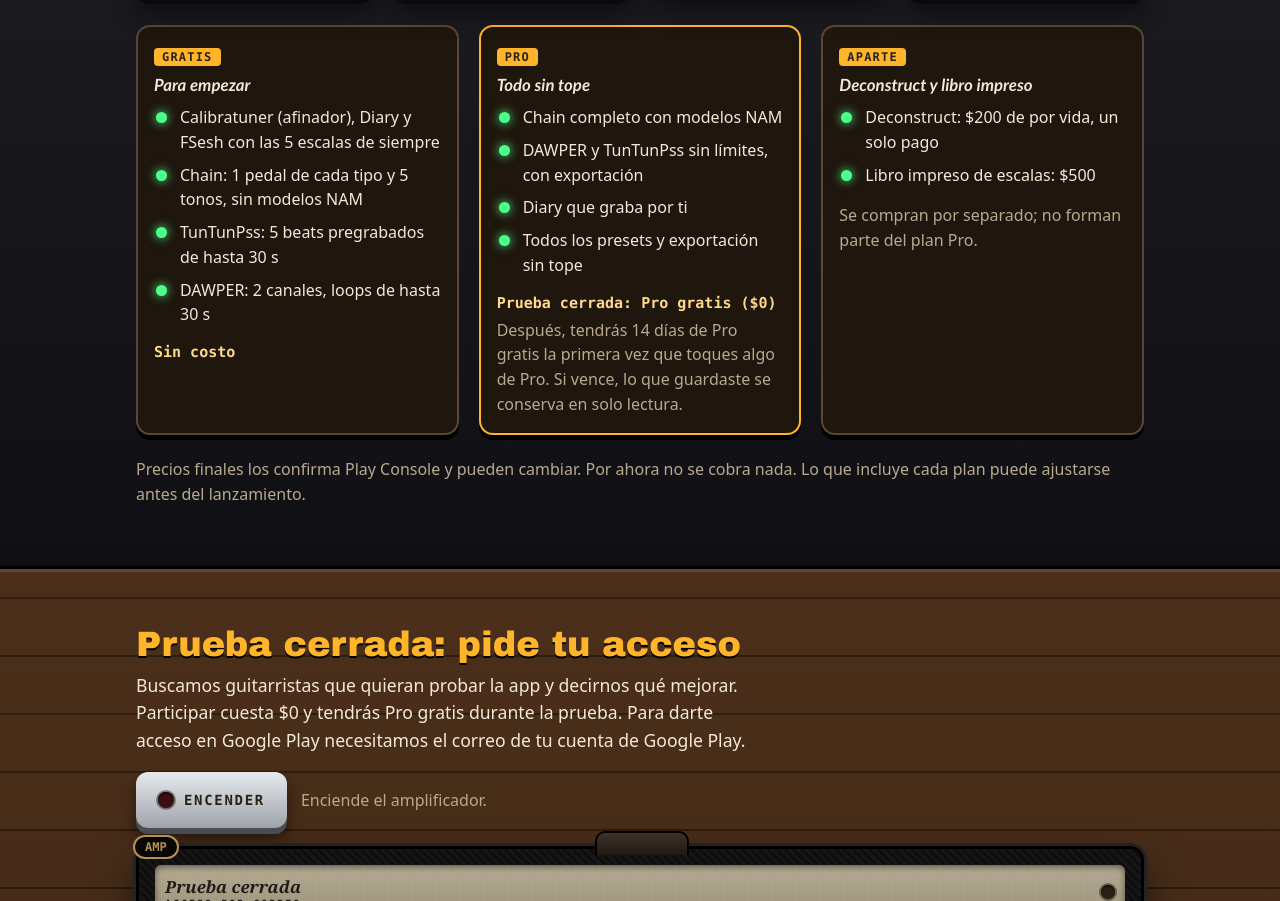
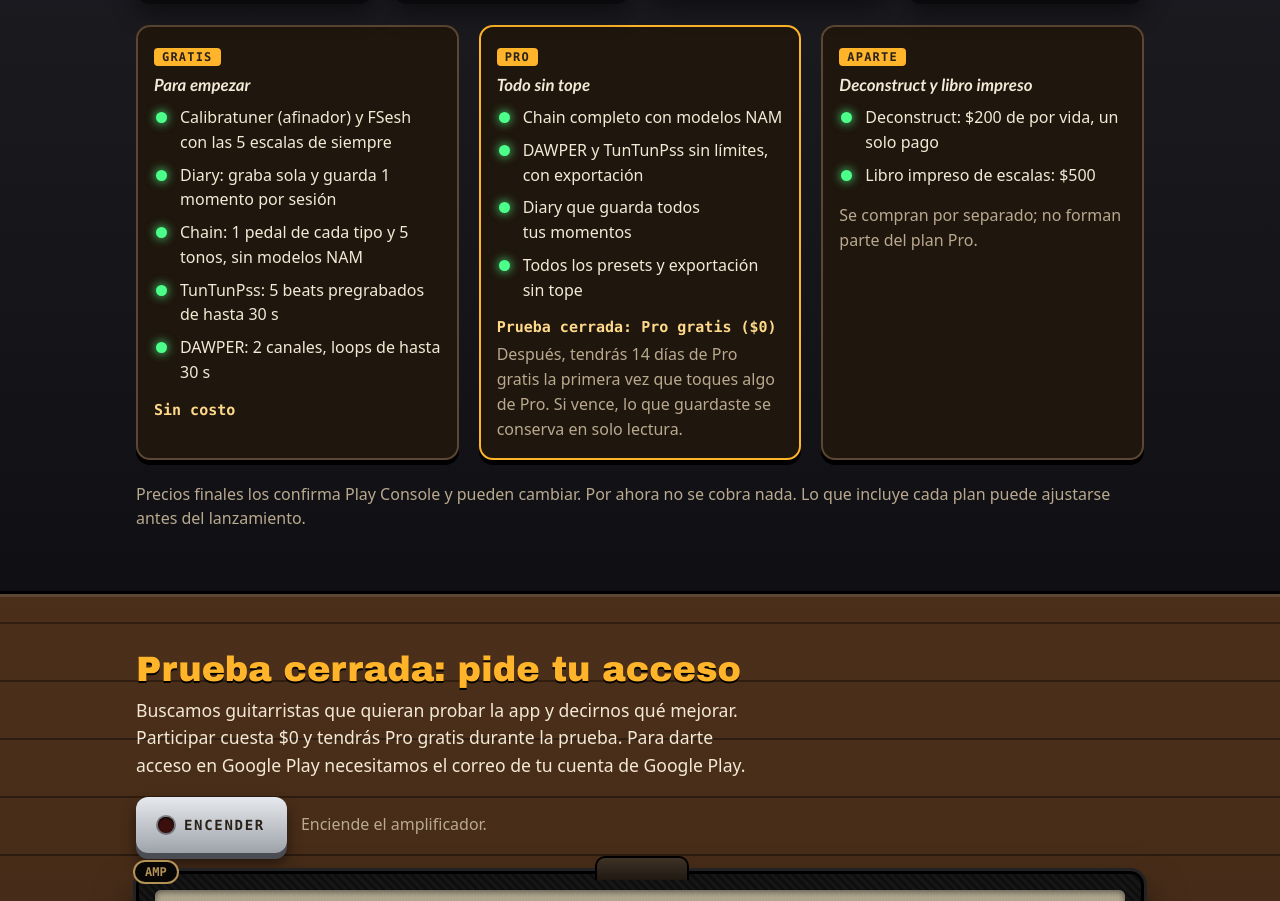
Before and after one commit to ponzho90/AADEVs612, a plain HTML site: page index.html in a window 1280 px wide. Shown: the part 3444-4345 px from the top of the page. Drawn offline with Linux system fonts and the light colour scheme.

Commit message:
Página ronda 18: Suscripciones refleja Diary gratis con 1 momento por sesión (Valeria, Líder de Producto)
Co-Authored-By: Claude Sonnet 5.5 <noreply@anthropic.com>
Claude-Session: https://claude.ai/code/session_01EBKvr9bsgyYhL96pBWzUMB

```diff
--- a/index.html
+++ b/index.html
@@ -238,10 +238,10 @@ html{scroll-behavior:auto}
 <div class="pl" role="listitem"><div class="nm"><span>Pro de por vida</span><i class="led v on" aria-hidden="true"></i></div><div class="lcdp"><b>$2,490</b><small>UN SOLO PAGO</small></div></div></div>
 <div class="cols">
 <div class="c" role="group" aria-label="Plan Gratis"><span class="etq">Gratis</span><h3>Para empezar</h3>
-<ul class="ok"><li>Calibratuner (afinador), Diary y FSesh con las 5 escalas de siempre</li><li>Chain: 1 pedal de cada tipo y 5 tonos, sin modelos NAM</li><li>TunTunPss: 5 beats pregrabados de hasta 30 s</li><li>DAWPER: 2 canales, loops de hasta 30 s</li></ul>
+<ul class="ok"><li>Calibratuner (afinador) y FSesh con las 5 escalas de siempre</li><li>Diary: graba sola y guarda 1 momento por sesión</li><li>Chain: 1 pedal de cada tipo y 5 tonos, sin modelos NAM</li><li>TunTunPss: 5 beats pregrabados de hasta 30 s</li><li>DAWPER: 2 canales, loops de hasta 30 s</li></ul>
 <p class="precio">Sin costo</p></div>
 <div class="c pro" role="group" aria-label="Plan Pro"><span class="etq">Pro</span><h3>Todo sin tope</h3>
-<ul class="ok"><li>Chain completo con modelos NAM</li><li>DAWPER y TunTunPss sin límites, con exportación</li><li>Diary que graba por ti</li><li>Todos los presets y exportación sin tope</li></ul>
+<ul class="ok"><li>Chain completo con modelos NAM</li><li>DAWPER y TunTunPss sin límites, con exportación</li><li>Diary que guarda todos tus momentos</li><li>Todos los presets y exportación sin tope</li></ul>
 <p class="precio">Prueba cerrada: Pro gratis ($0)</p><p class="m" style="margin:0">Después, tendrás 14 días de Pro gratis la primera vez que toques algo de Pro. Si vence, lo que guardaste se conserva en solo lectura.</p></div>
 <div class="c" role="group" aria-label="Deconstruct y libro"><span class="etq">Aparte</span><h3>Deconstruct y libro impreso</h3>
 <ul class="ok"><li>Deconstruct: $200 de por vida, un solo pago</li><li>Libro impreso de escalas: $500</li></ul>
```
